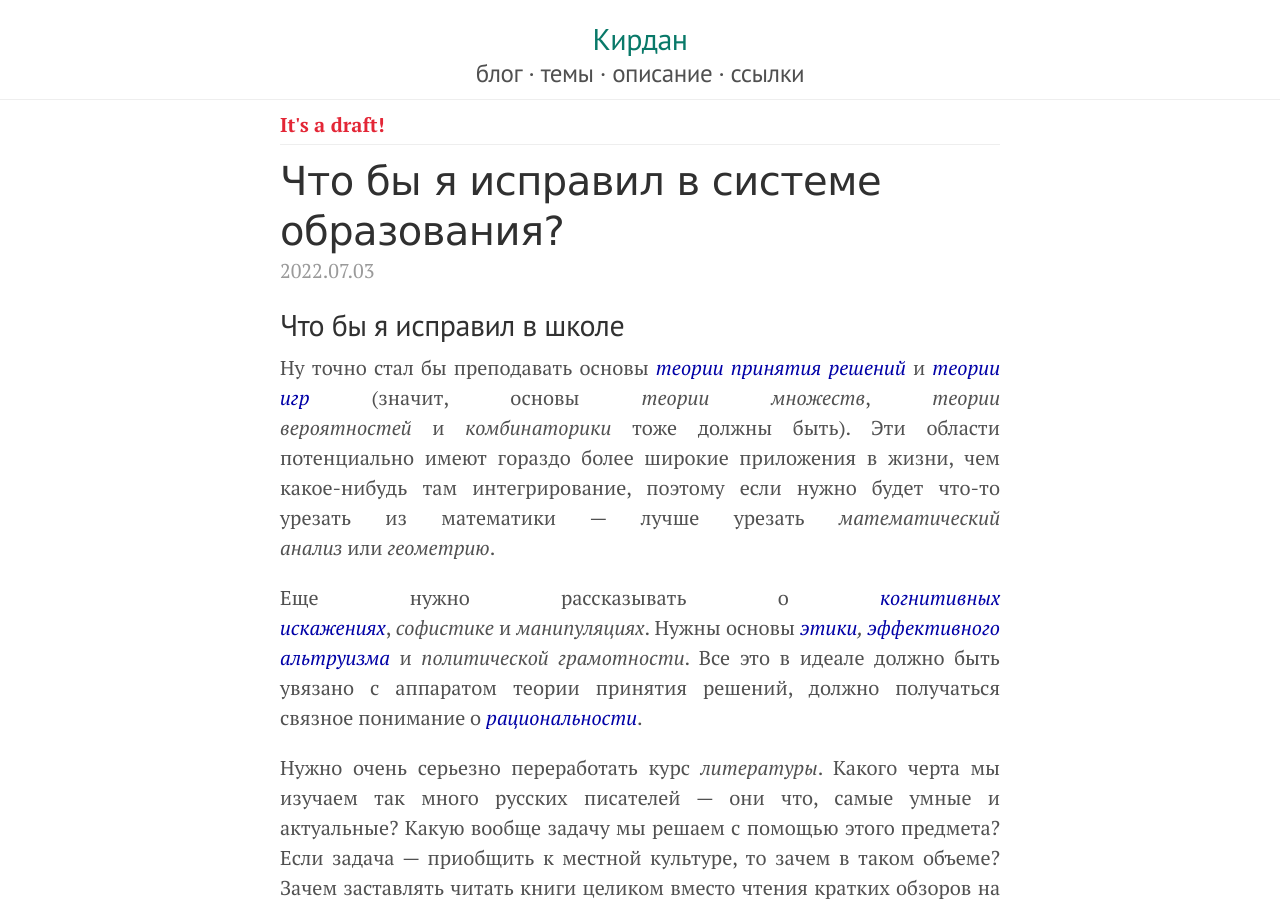
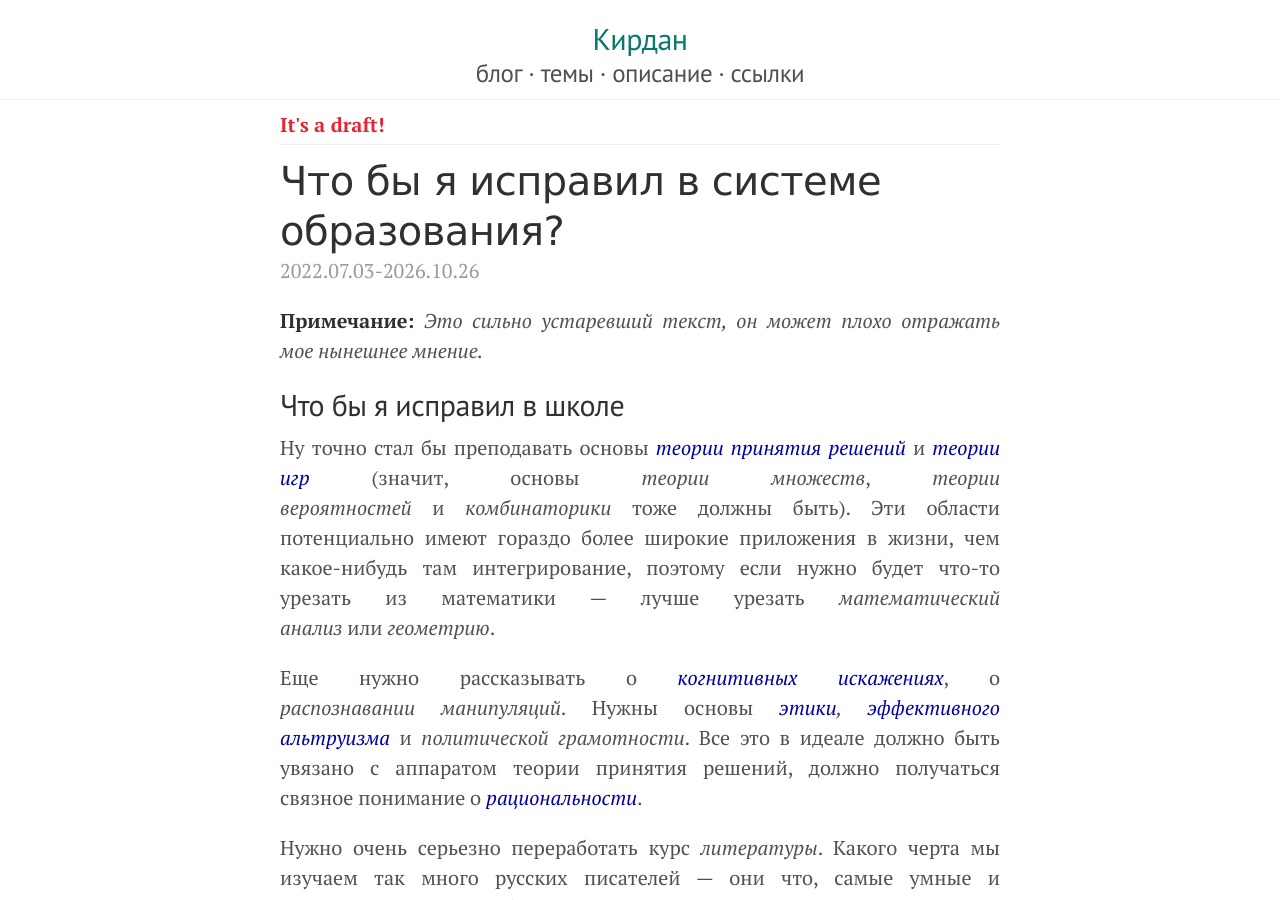
Before and after one commit to KKirdan/kkirdan.github.io, a Jekyll site: the page built from blog/_posts/b/2022-07-03-b1.md, in a window 1280 px wide and 900 px high. Built offline with Jekyll 4.4.1, drawn with Linux system fonts in a browser that asks for light colours.

Commit message:
Update 2022-07-03-b1.md

```diff
--- a/blog/_posts/b/2022-07-03-b1.md
+++ b/blog/_posts/b/2022-07-03-b1.md
@@ -8,12 +8,15 @@ telegram: https://t.me/k_kirdan/130
 tags: ["образование"]
 meta_tags: черновик
 importance: 5
+updated: 2026-10-26
 ---
+**Примечание:** _Это сильно устаревший текст, он может плохо отражать мое нынешнее мнение._
+
 ## Что бы я исправил в школе
 
 Ну точно стал бы преподавать основы _[теории принятия решений](https://www.lesswrong.com/posts/zEWJBFFMvQ835nq6h/decision-theory-faq)_ и _[теории игр](https://vk.com/wall-199052526_245)_ (значит, основы _теории множеств_, _теории вероятностей_ и _комбинаторики_ тоже должны быть). Эти области потенциально имеют гораздо более широкие приложения в жизни, чем какое-нибудь там интегрирование, поэтому если нужно будет что-то урезать из математики — лучше урезать _математический анализ_ или _геометрию_.
 
-Еще нужно рассказывать о _[когнитивных искажениях](https://vk.com/wall-199052526_359)_, _софистике_ и _манипуляциях_. Нужны основы _[этики](301RS.html), [эффективного альтруизма](https://vk.com/wall-199052526_78)_ и _политической грамотности_. Все это в идеале должно быть увязано с аппаратом теории принятия решений, должно получаться связное понимание о _[рациональности](https://lesswrong.ru/w/Что_такое_рациональность)_.
+Еще нужно рассказывать о _[когнитивных искажениях](https://vk.com/wall-199052526_359)_, о _распознавании манипуляций_. Нужны основы _[этики](301RS.html), [эффективного альтруизма](https://ea-ru.org/)_ и _политической грамотности_. Все это в идеале должно быть увязано с аппаратом теории принятия решений, должно получаться связное понимание о _[рациональности](https://lesswrong.ru/w/Что_такое_рациональность)_.
 
 Нужно очень серьезно переработать курс _литературы_. Какого черта мы изучаем так много русских писателей — они что, самые умные и актуальные? Какую вообще задачу мы решаем с помощью этого предмета? Если задача — приобщить к местной культуре, то зачем в таком объеме? Зачем заставлять читать книги целиком вместо чтения кратких обзоров на эти книги? И если изучать русских писателей, то почему именно тех, кого сейчас изучают? Как насчет предоставить ученикам более широкий выбор и позволять читать из этого именно то, что они сами хотели бы?
 
```
